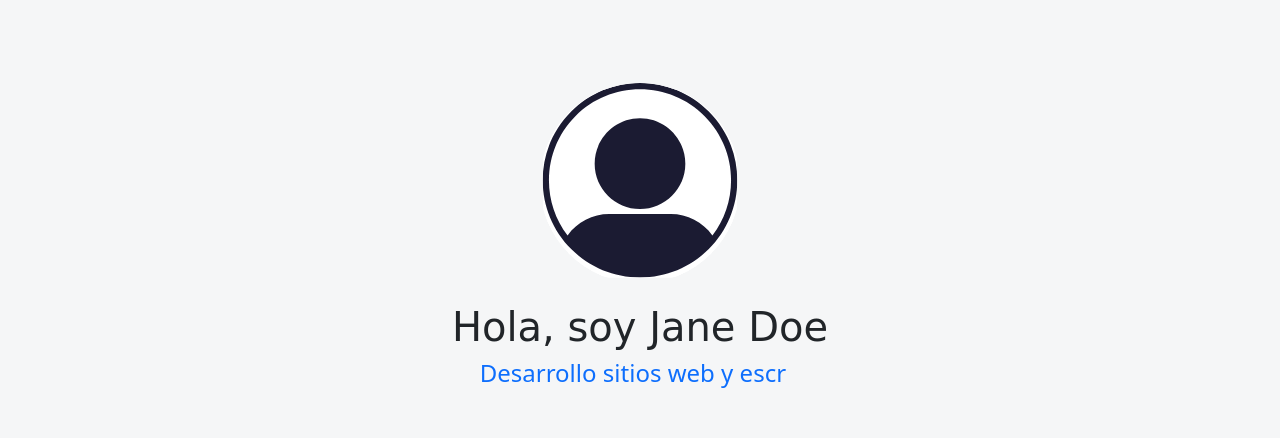
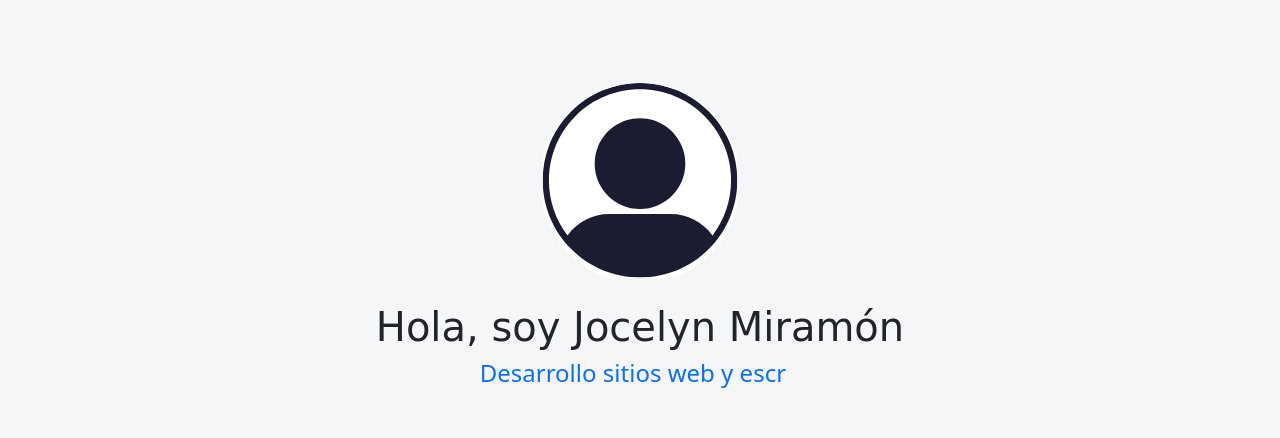
Before and after one commit to DareNoodles/Portafolio-Miramon-P-rez-Jocelyn, a plain HTML site: page index.html in a window 1280 px wide. Shown: the part 109-547 px from the top of the page. Drawn offline with nearby package versions, Linux system fonts and the light colour scheme; a web font is replaced by a local one.

Commit message:
Update index.html

```diff
--- a/index.html
+++ b/index.html
@@ -55,7 +55,7 @@
     <section class="hero align-items-stretch">
       <div class="hero-principal d-flex flex-column justify-content-center align-items-center">
         <img class="hero-imagen-desarrollador rounded-circle" src="imagenes/desarrollador-ejemplo.svg" alt="Foto de Jane Doe">
-        <h1>Hola, soy Jane Doe</h1>
+        <h1>Hola, soy Jocelyn Miramón</h1>
         <!--<h2>Desarrollo sitios web y escribo artículos sobre programación.</h2>-->
 
         <!--Animación con JavaScript-->
```
